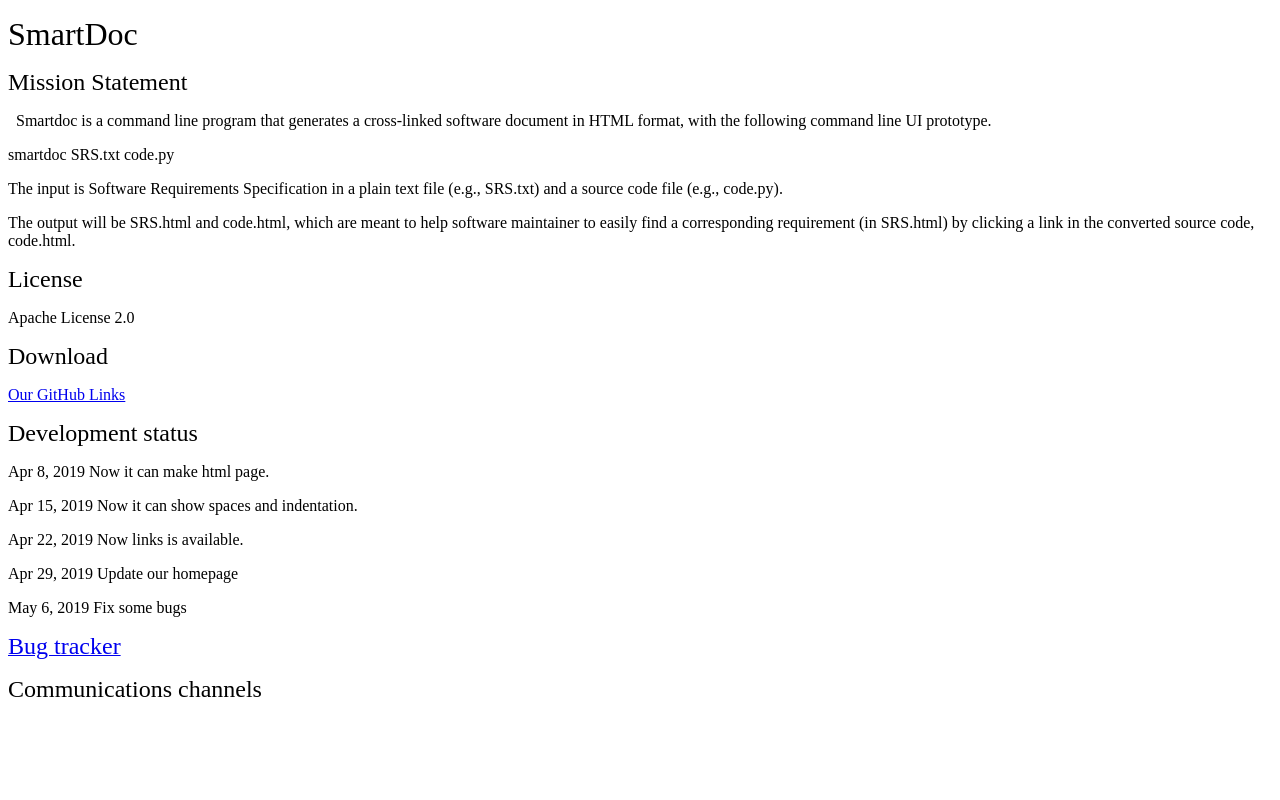
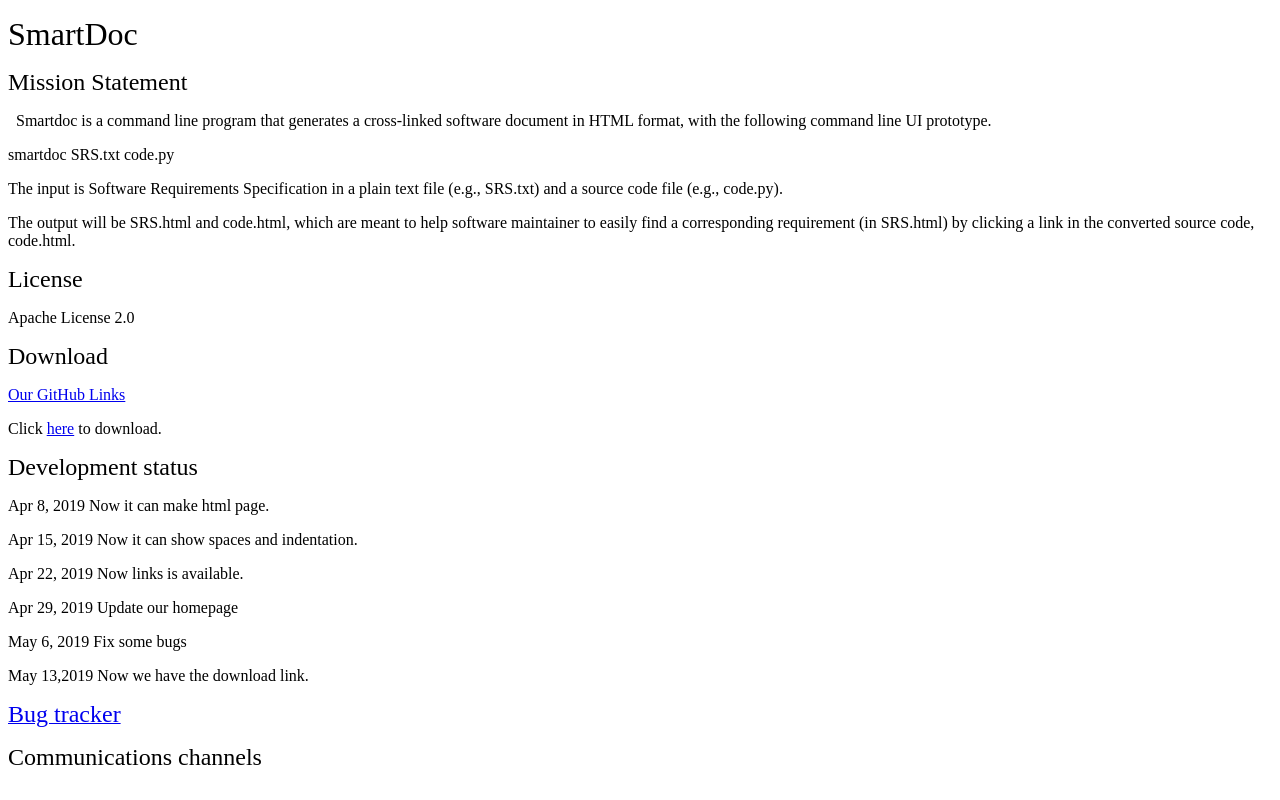
Before and after one commit to 201636000125/SmartDoc, a plain HTML site: page homepage/index.html in a window 1280 px wide. Drawn offline with Linux system fonts and the light colour scheme.

Commit message:
Download link and executable file

```diff
--- a/homepage/index.html
+++ b/homepage/index.html
@@ -42,6 +42,7 @@
     <p>
         <p><font size="+2">Download</font></p>
         <a href="https://github.com/201636000125/SmartDoc">Our GitHub Links</a>
+        <p>Click <a href="SmartDoc.zip" download="SmartDoc.zip">here</a> to download.</p>
     </p>
     <p>
         <p><font size="+2">Development status</font></p>
@@ -50,6 +51,7 @@
         <p>Apr 22, 2019     Now links is available.</p>
         <p>Apr 29, 2019     Update our homepage</p>
         <p>May 6, 2019      Fix some bugs</p>
+        <p>May 13,2019      Now we have the download link.</p>
     <p>
         <a href="http://118.25.96.118/bugzilla/"><font size="+2">Bug tracker</font></a>
     </p>
```
Also changed, not shown: homepage/SmartDoc/README.txt (added), 2 other files.
